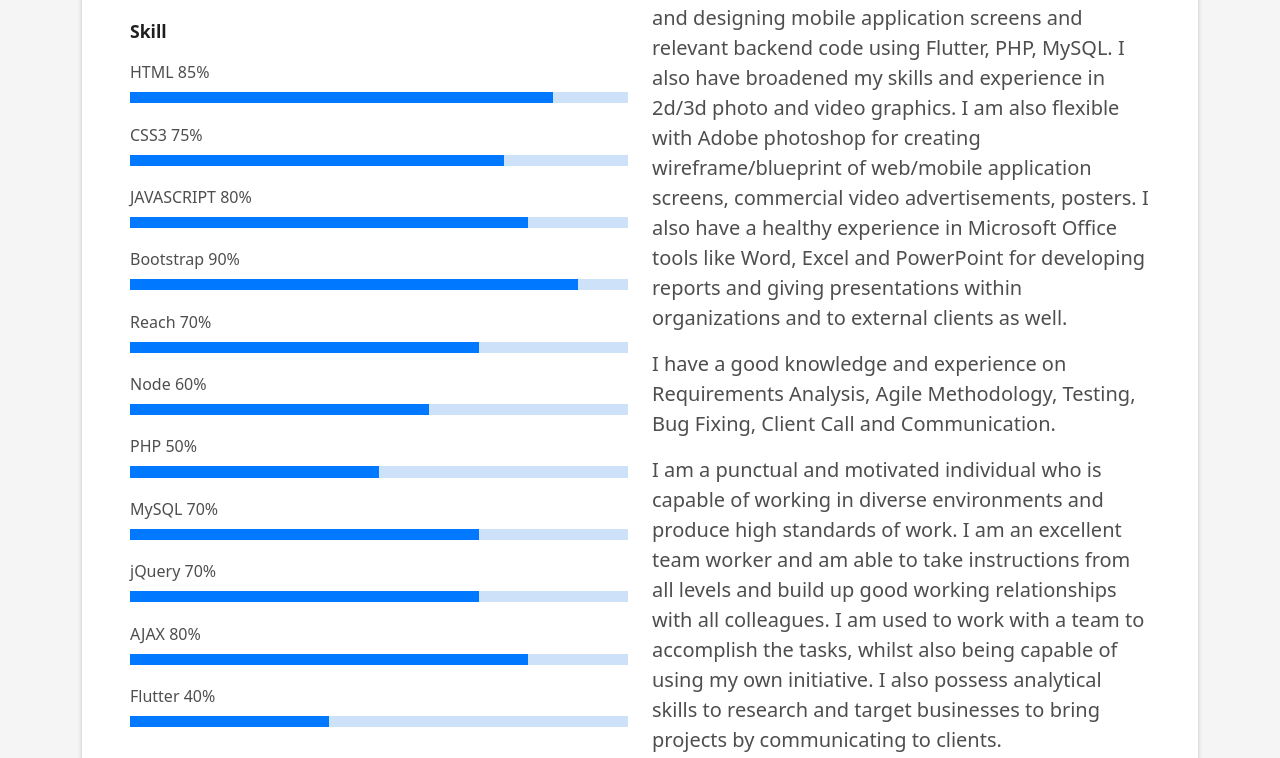
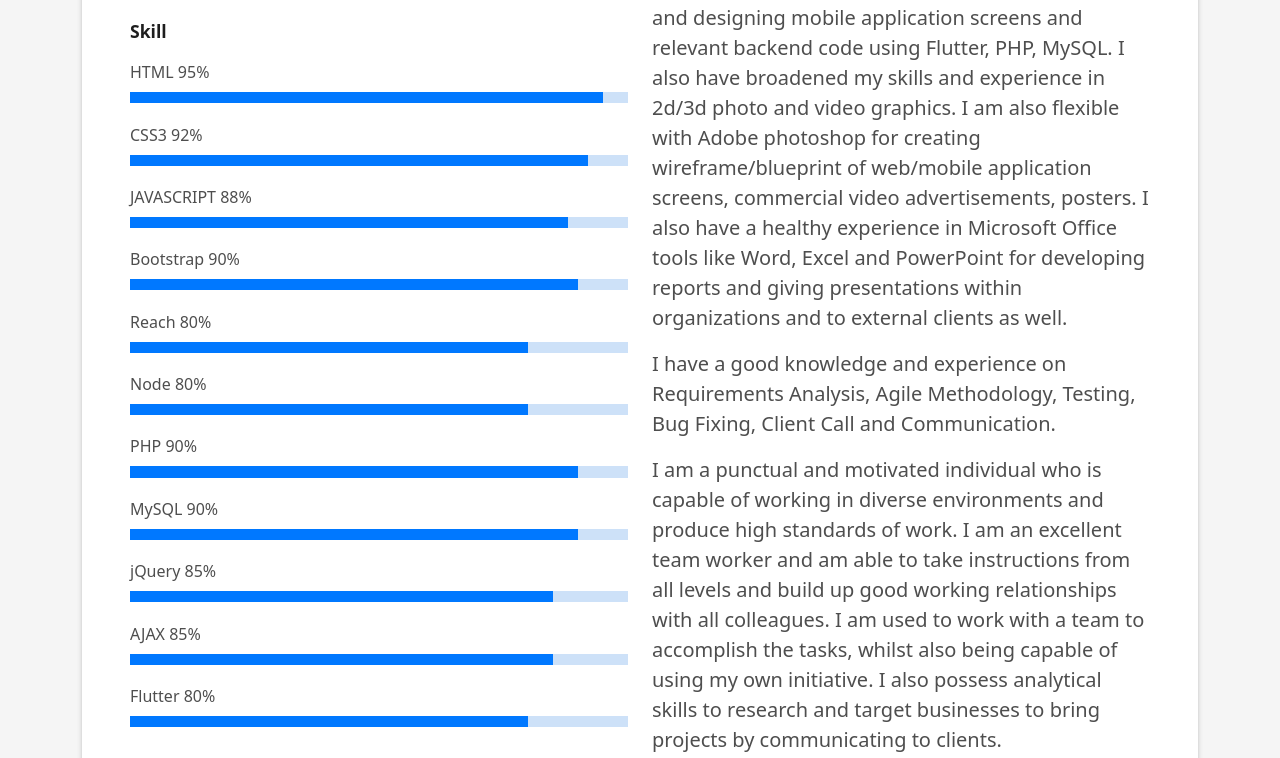
Before and after one commit to SagarPatel212/Portfolio, a plain HTML site: page index.html in a window 1280 px wide. Shown: the part 1191-1949 px from the top of the page. Drawn offline with Linux system fonts and the light colour scheme.

Commit message:
changed content

```diff
--- a/index.html
+++ b/index.html
@@ -92,19 +92,19 @@
                   </div>
                   <div class="skill-mf">
                     <p class="title-s">Skill</p>
-                    <span>HTML</span> <span class="pull-right">85%</span>
+                    <span>HTML</span> <span class="pull-right">95%</span>
                     <div class="progress">
-                      <div class="progress-bar" role="progressbar" style="width: 85%;" aria-valuenow="85"
+                      <div class="progress-bar" role="progressbar" style="width: 95%;" aria-valuenow="95"
                         aria-valuemin="0" aria-valuemax="100"></div>
                     </div>
-                    <span>CSS3</span> <span class="pull-right">75%</span>
+                    <span>CSS3</span> <span class="pull-right">92%</span>
                     <div class="progress">
-                      <div class="progress-bar" role="progressbar" style="width: 75%" aria-valuenow="75"
+                      <div class="progress-bar" role="progressbar" style="width: 92%" aria-valuenow="92"
                         aria-valuemin="0" aria-valuemax="100"></div>
                     </div>
-                    <span>JAVASCRIPT</span> <span class="pull-right">80%</span>
+                    <span>JAVASCRIPT</span> <span class="pull-right">88%</span>
                     <div class="progress">
-                      <div class="progress-bar" role="progressbar" style="width: 80%" aria-valuenow="90"
+                      <div class="progress-bar" role="progressbar" style="width: 88%" aria-valuenow="88"
                         aria-valuemin="0" aria-valuemax="100"></div>
                     </div>
                     <span>Bootstrap</span> <span class="pull-right">90%</span>
@@ -112,39 +112,39 @@
                       <div class="progress-bar" role="progressbar" style="width: 90%" aria-valuenow="50"
                         aria-valuemin="0" aria-valuemax="100"></div>
                     </div>
-                    <span>Reach</span> <span class="pull-right">70%</span>
+                    <span>Reach</span> <span class="pull-right">80%</span>
                     <div class="progress">
-                      <div class="progress-bar" role="progressbar" style="width: 70%" aria-valuenow="50"
+                      <div class="progress-bar" role="progressbar" style="width: 80%" aria-valuenow="80"
                         aria-valuemin="0" aria-valuemax="100"></div>
                     </div>
-                    <span>Node</span> <span class="pull-right">60%</span>
+                    <span>Node</span> <span class="pull-right">80%</span>
                     <div class="progress">
-                      <div class="progress-bar" role="progressbar" style="width: 60%" aria-valuenow="50"
+                      <div class="progress-bar" role="progressbar" style="width: 80%" aria-valuenow="80"
                         aria-valuemin="0" aria-valuemax="100"></div>
                     </div>
-                    <span>PHP</span> <span class="pull-right">50%</span>
+                    <span>PHP</span> <span class="pull-right">90%</span>
                     <div class="progress">
-                      <div class="progress-bar" role="progressbar" style="width: 50%" aria-valuenow="50"
+                      <div class="progress-bar" role="progressbar" style="width: 90%" aria-valuenow="90"
                         aria-valuemin="0" aria-valuemax="100"></div>
                     </div>
-                    <span>MySQL</span> <span class="pull-right">70%</span>
+                    <span>MySQL</span> <span class="pull-right">90%</span>
                     <div class="progress">
-                      <div class="progress-bar" role="progressbar" style="width: 70%" aria-valuenow="50"
+                      <div class="progress-bar" role="progressbar" style="width: 90%" aria-valuenow="90"
                         aria-valuemin="0" aria-valuemax="100"></div>
                     </div>
-                    <span>jQuery</span> <span class="pull-right">70%</span>
+                    <span>jQuery</span> <span class="pull-right">85%</span>
                     <div class="progress">
-                      <div class="progress-bar" role="progressbar" style="width: 70%" aria-valuenow="50"
+                      <div class="progress-bar" role="progressbar" style="width: 85%" aria-valuenow="85"
                         aria-valuemin="0" aria-valuemax="100"></div>
                     </div>
-                    <span>AJAX</span> <span class="pull-right">80%</span>
+                    <span>AJAX</span> <span class="pull-right">85%</span>
                     <div class="progress">
-                      <div class="progress-bar" role="progressbar" style="width: 80%" aria-valuenow="50"
+                      <div class="progress-bar" role="progressbar" style="width: 85%" aria-valuenow="85"
                         aria-valuemin="0" aria-valuemax="100"></div>
                     </div>
-                    <span>Flutter</span> <span class="pull-right">40%</span>
+                    <span>Flutter</span> <span class="pull-right">80%</span>
                     <div class="progress">
-                      <div class="progress-bar" role="progressbar" style="width: 40%" aria-valuenow="50"
+                      <div class="progress-bar" role="progressbar" style="width: 80%" aria-valuenow="80"
                         aria-valuemin="0" aria-valuemax="100"></div>
                     </div>
                   </div>
```
